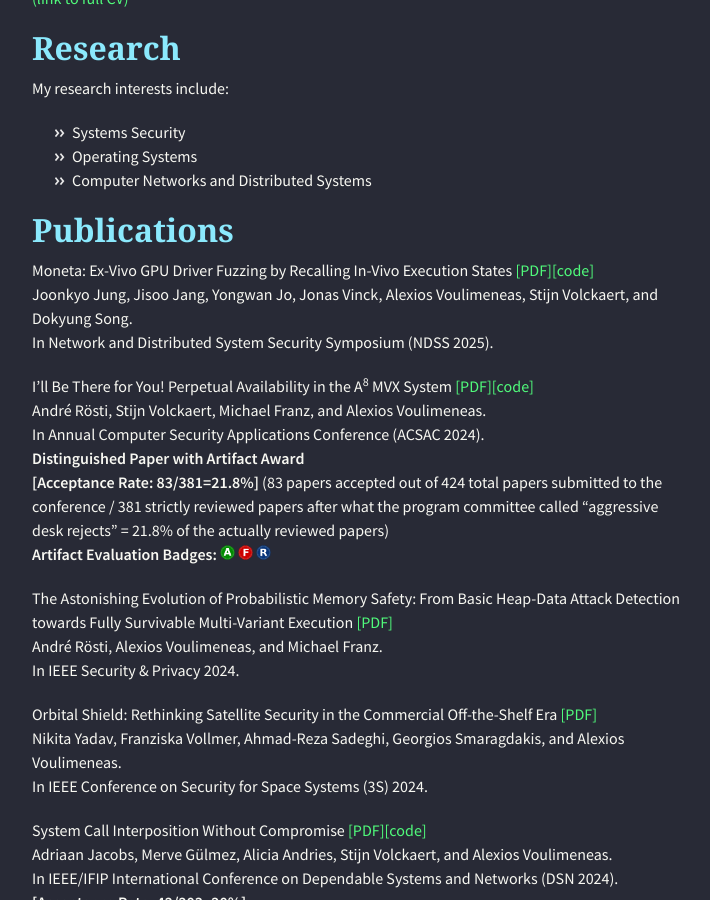
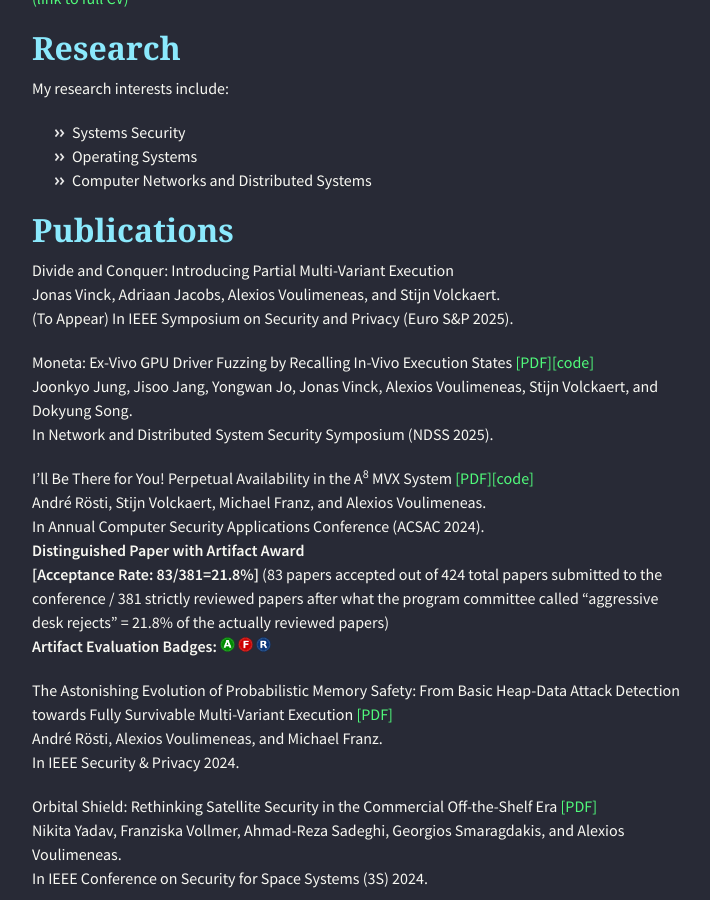
Before and after one commit to alexios-voulimeneas/alexios-voulimeneas.github.io, a Jekyll site: the page built from index.md, in a window 1280 px wide and 900 px high, scrolled down 1694 px. Shown: the whole window, without its empty margins (283-993 px from the left). Built offline with Jekyll 4.4.1, drawn with Linux system fonts in a browser that asks for light colours; nearby versions of some CDN libraries; the repository's description, which GitHub fills in, is left out.

Commit message:
Update index.md

```diff
--- a/index.md
+++ b/index.md
@@ -38,6 +38,10 @@
 *   Computer Networks and Distributed Systems
 
 ## [](#header-2)Publications
+
+Divide and Conquer: Introducing Partial Multi-Variant Execution
+Jonas Vinck, Adriaan Jacobs, Alexios Voulimeneas, and Stijn Volckaert.
+(To Appear) In IEEE Symposium on Security and Privacy (Euro S&P 2025).
 
 Moneta: Ex-Vivo GPU Driver Fuzzing by Recalling In-Vivo Execution States [[PDF]](https://www.ndss-symposium.org/wp-content/uploads/2025-218-paper.pdf)[[code]](https://github.com/yonsei-sslab/moneta)
 Joonkyo Jung, Jisoo Jang, Yongwan Jo, Jonas Vinck, Alexios Voulimeneas, Stijn Volckaert, and Dokyung Song.
```
